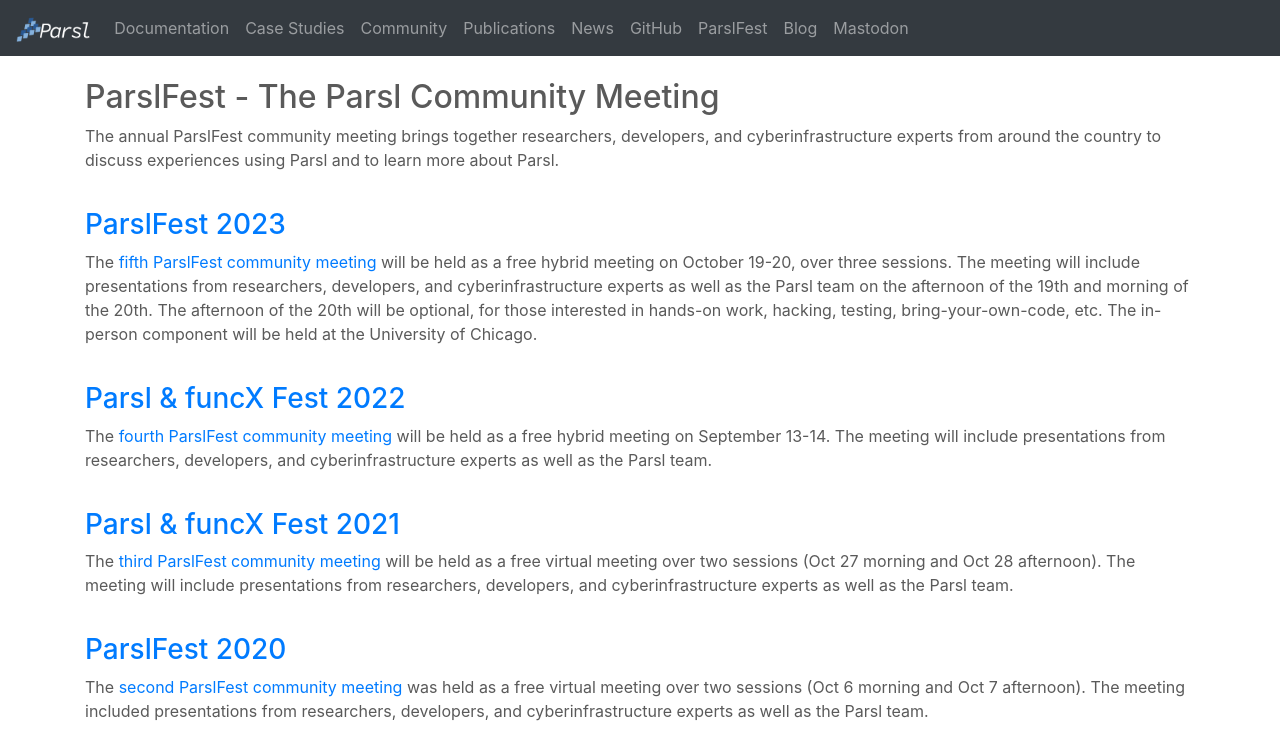
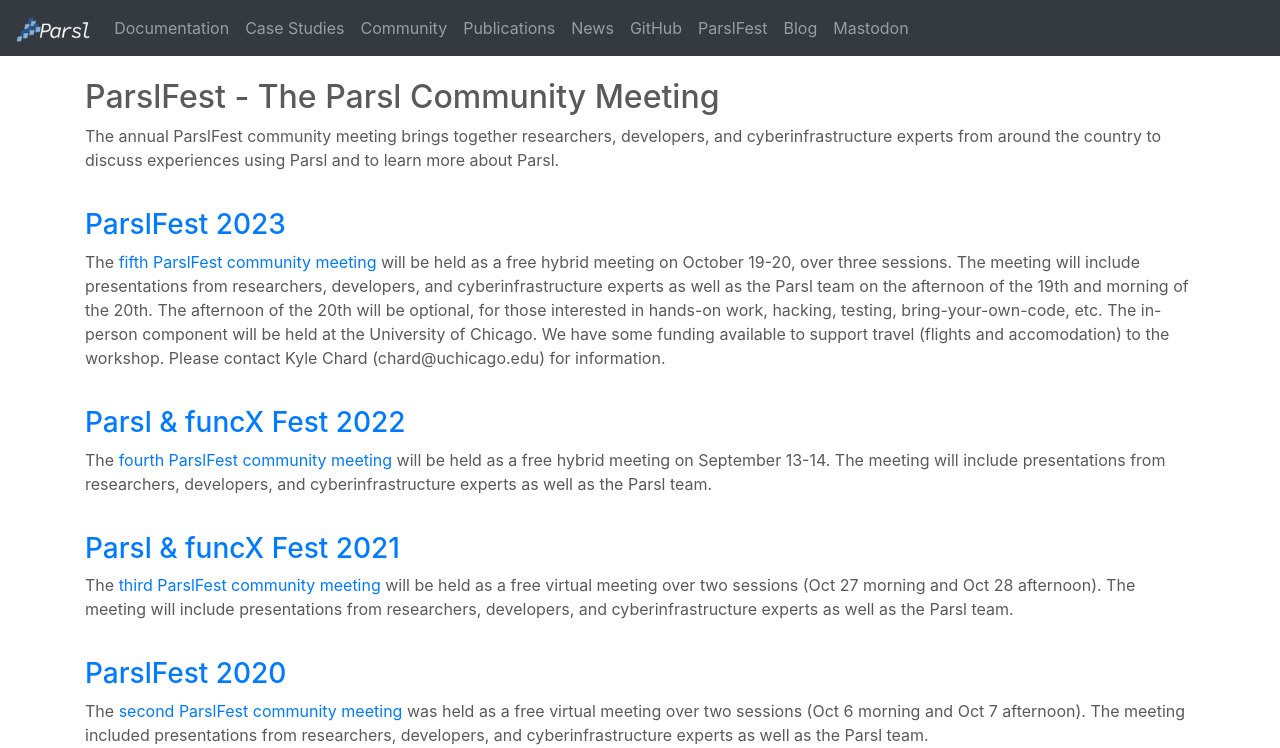
Before and after one commit to Parsl/parsl.github.io, a Jekyll site: the page built from parslfest.html, in a window 1280 px wide and 900 px high, cut to the strip 0-748 px from the top of the window. Built offline with Jekyll 4.4.1, drawn with Linux system fonts in a browser that asks for light colours.

Commit message:
Update parslfest.html

```diff
--- a/parslfest.html
+++ b/parslfest.html
@@ -22,11 +22,13 @@
 
   <div class="row" style="padding-top: 20px">
       <div class="col-lg-12">
-      <h3><a href='parslfest2023.html'>ParslFest 2023</a></h3>
-      <p>The <a href='parslfest2023.html'>fifth ParslFest community meeting</a> will be held as a free hybrid meeting on October 19-20, over three sessions.
+      <h3><a href='parslfest/parslfest2023.html'>ParslFest 2023</a></h3>
+      <p>The <a href='parslfest/parslfest2023.html'>fifth ParslFest community meeting</a> will be held as a free hybrid meeting on October 19-20, over three sessions.
         The meeting will include presentations from researchers, developers, and cyberinfrastructure experts as well as the Parsl team on the afternoon of the 19th and morning of the 20th.
         The afternoon of the 20th will be optional, for those interested in hands-on work, hacking, testing, bring-your-own-code, etc.
-        The in-person component will be held at the University of Chicago.</p>
+        The in-person component will be held at the University of Chicago.
+        We have some funding available to support travel (flights and accomodation) to the workshop. Please contact Kyle Chard (chard@uchicago.edu) for information.
+     </p>
      </div>
   </div>
 
```
